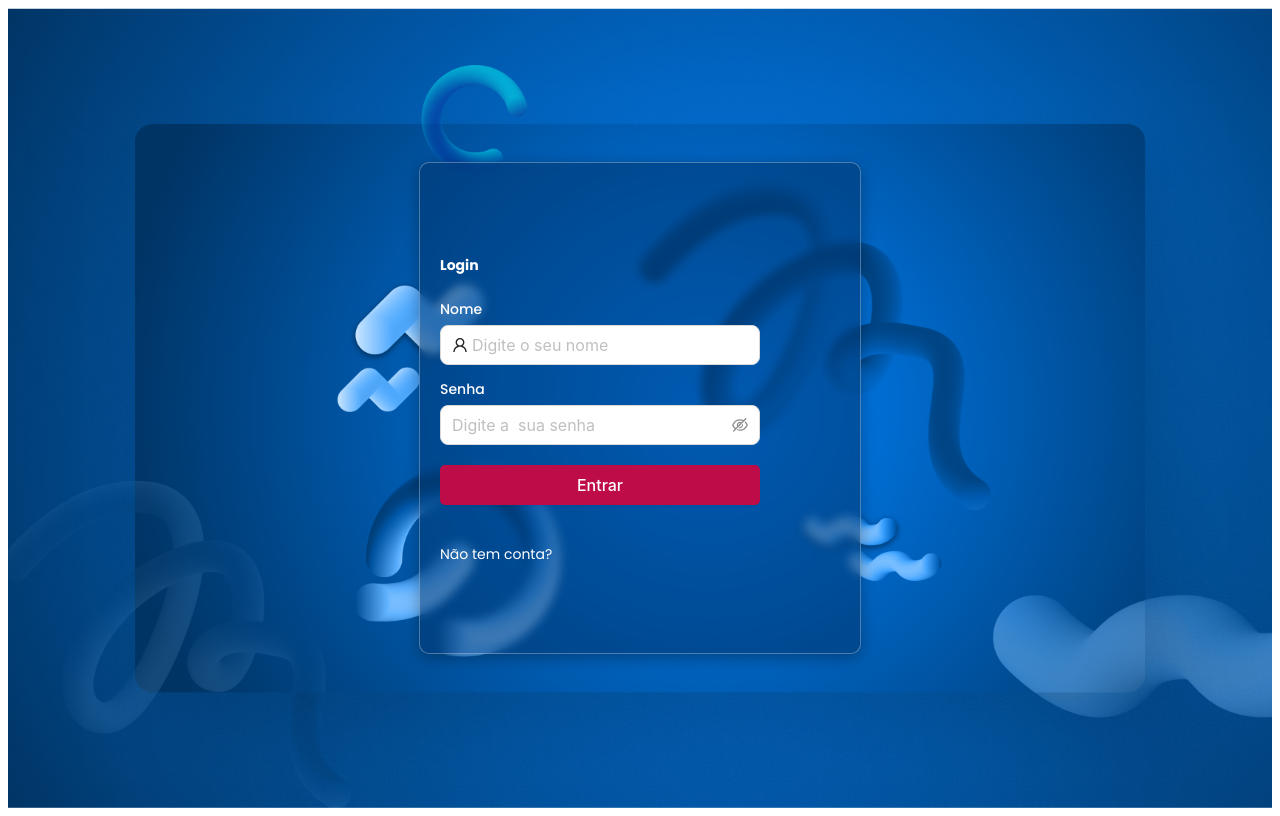
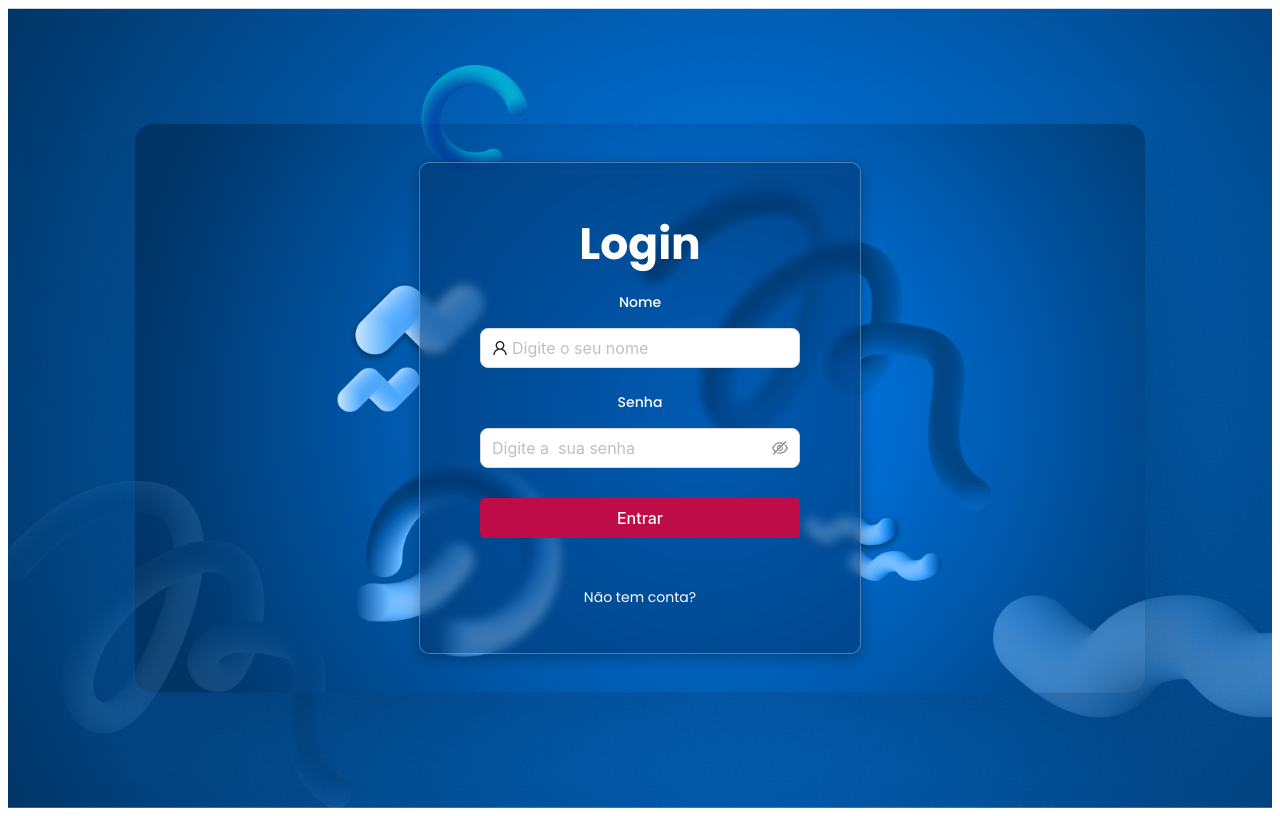
Before and after one commit to abilioepalanga/LojaRapida, a React (Vite) app: page / in a window 1280 px wide. Built offline with nearby package versions, Linux system fonts and the light colour scheme.

Commit message:
Tamanho do Titulo Login ajustado

```diff
--- a/src/shared/inputs/input/input.styles.ts
+++ b/src/shared/inputs/input/input.styles.ts
@@ -1,7 +1,13 @@
 import styled from "styled-components";
 import { Input as AntdInput } from "antd";
 
-export const BoxInput = styled.div``;
+export const BoxInput = styled.div`
+    display: flex;
+    flex-direction: column;
+    align-items: center;
+    justify-content: center;
+    gap: 10px;
+`;
 
 export const TitleInput = styled.h3`
     font-family: "Poppins", sans-serif;
@@ -18,7 +24,7 @@ export const Title_login = styled.h1`
     font-style: normal;
     font-weight: 1000;
     line-height: 21px;
-    font-size: 14px;
+    font-size: 44px;
     margin-bottom: 5px;
     color: white;
     height: 30px;
```
